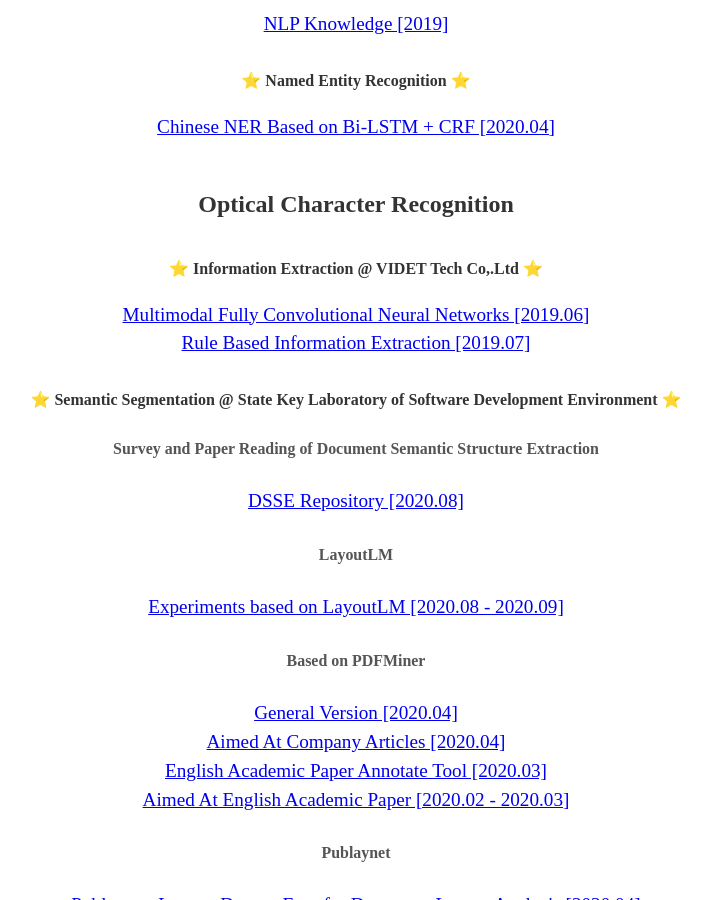
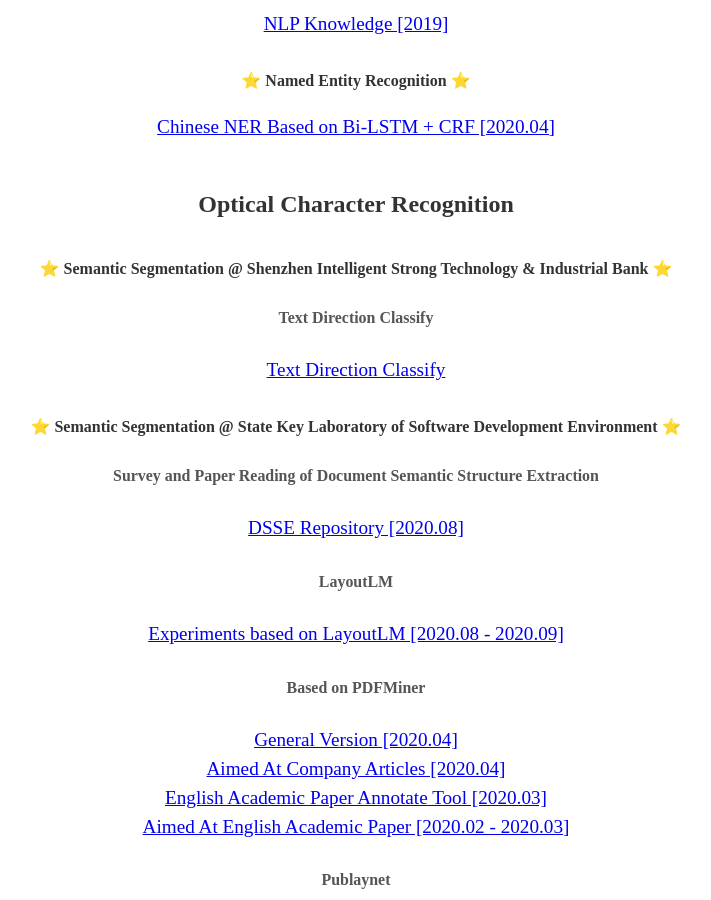
Before and after one commit to Noba1anc3/Noba1anc3.github.io, a Jekyll site: the page built from index.html, in a window 1280 px wide and 900 px high, scrolled down 4273 px. Shown: the whole window, without its empty margins (284-995 px from the left). Built offline with Jekyll 4.4.1, drawn with Linux system fonts in a browser that asks for light colours; some web fonts are replaced; some of the changed text lies outside the part shown.

Commit message:
new semseg

```diff
--- a/_includes/about.html
+++ b/_includes/about.html
@@ -102,13 +102,13 @@
 
   <h3>Optical Character Recognition</h3>
 
-  <h4>⭐ Information Extraction @ VIDET Tech Co,.Ltd ⭐</h4>
+  <h4>⭐ Semantic Segmentation @ Shenzhen Intelligent Strong Technology & Industrial Bank ⭐</h4>
 
-  <a target="_blank" href="https://github.com/Noba1anc3/MFCN">Multimodal Fully Convolutional Neural Networks [2019.06]</a>
-  <br>
-  <a target="_blank" href="https://github.com/Noba1anc3/Rule_Based_Information_Extraction">Rule Based Information Extraction [2019.07]</a>
+  <h5>Text Direction Classify</h5>
+  <a traget="_blank" href="https://github.com/Noba1anc3/Direction_Classify">Text Direction Classify</a>
 
   <h4>⭐ Semantic Segmentation @ State Key Laboratory of Software Development Environment ⭐</h4>
+
   <h5>Survey and Paper Reading of Document Semantic Structure Extraction</h5>
   <a target="_blank" href="https://github.com/Noba1anc3/Document-Analysis-Recognition">DSSE Repository [2020.08]</a>
 
```
Also changed, not shown: other parts of _includes/about.html (+6 -0 lines).
